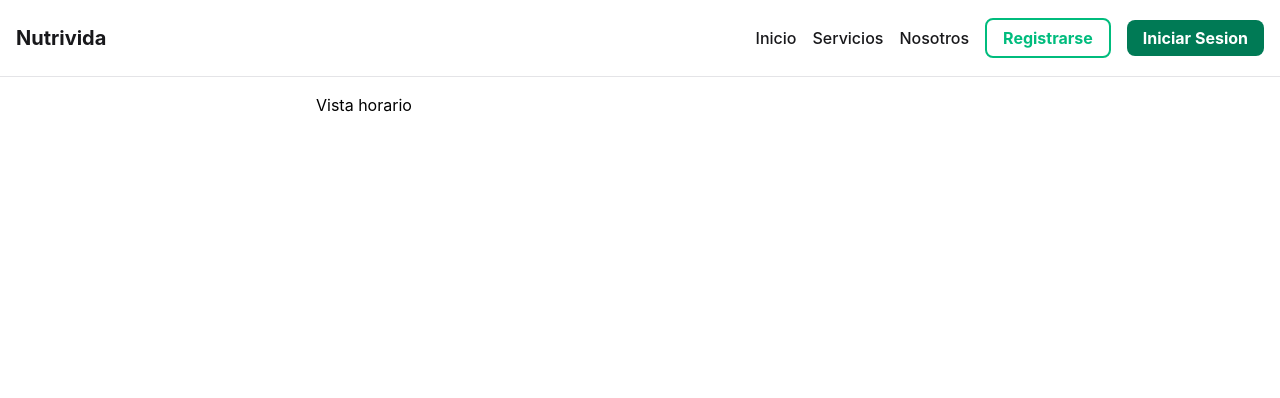
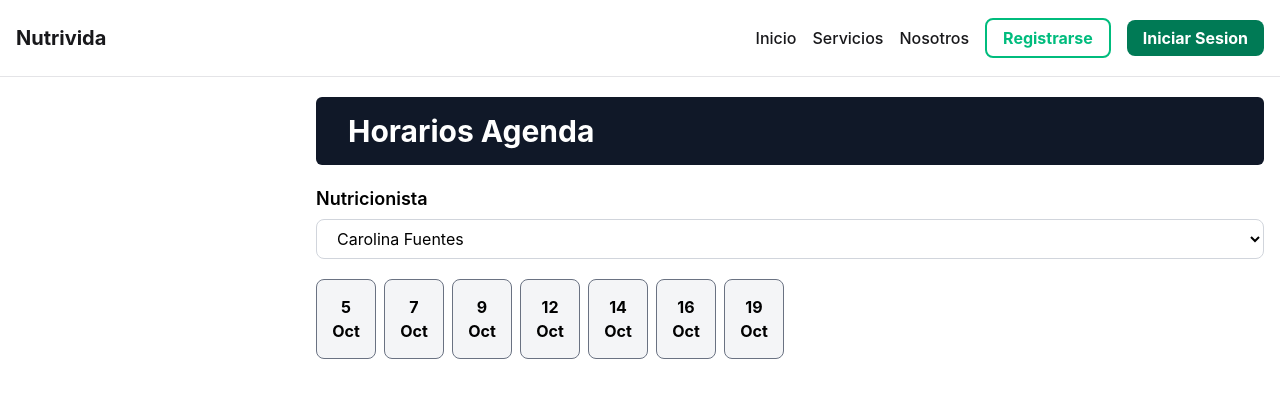
Before and after one commit to macayul-boop/Nutrivida, a React (Vite) app in the folder nutrivida/: page /secretario/horario in a window 1280 px wide. Shown: the top 398 px of the page. Built offline with nearby package versions, Linux system fonts and the light colour scheme.

Commit message:
Se agrego opcion de seleccionar nutricionista y obtener dias de atencion

```diff
--- a/nutrivida/src/componente/SelectorDia.jsx
+++ b/nutrivida/src/componente/SelectorDia.jsx
@@ -14,7 +14,7 @@ const MAPA_DIAS = {
 
 const MESES = ['Ene', 'Feb', 'Mar', 'Abr', 'May', 'Jun', 'Jul', 'Ago', 'Sep', 'Oct', 'Nov', 'Dic'];
 
-function SelectorDia({horario = [], diaSeleccionado, onSeleccionarDia}){
+function SelectorDia({horario = [], diaSeleccionado, onSeleccionarDia, diaSiguiente = true}){
 
     const diasDisponibles = useMemo(() => {
 
@@ -25,7 +25,10 @@ function SelectorDia({horario = [], diaSeleccionado, onSeleccionarDia}){
 
       const fechas = [];
       let fechaEvaluada = new Date();
+
+      if(diaSiguiente){
         fechaEvaluada.setDate(fechaEvaluada.getDate() + 1);
+      }
 
       // Buscamos hasta juntar 7 fechas
       while (fechas.length < 7) {
--- a/nutrivida/src/pages/secretario/SecretarioHorario.jsx
+++ b/nutrivida/src/pages/secretario/SecretarioHorario.jsx
@@ -1,8 +1,58 @@
+import { useState } from "react"
+import SelectorDia from "../../componente/SelectorDia"
+
+const nutricionistas = [
+    {id:2, nombre:"Carolina", apellidos:"Fuentes", horario:[{dia:"Lunes",horaInicio:"09:00",horaTermino:"17:00"},{dia:"Miercoles",horaInicio:"09:00",horaTermino:"17:00"},  { dia:"Viernes",horaInicio:"09:00",horaTermino:"17:00"}]},
+    {id:3, nombre:"Rodrigo", apellidos:"Sepulveda", horario:[{dia:"Martes",horaInicio:"09:00",horaTermino:"14:00"},{dia:"Jueves",horaInicio:"09:00",horaTermino:"14:00"},{dia:"Sabado",horaInicio:"09:00",horaTermino:"14:00"}]},
+    {id:4, nombre:"Daniela", apellidos:"Morales", horario:[{dia:"Lunes", horaInicio:"08:00", horaTermino:"13:00"},{dia:"Viernes",horaInicio:"08:00",horaTermino:"13:00"}]},
+    {id:5, nombre:"Rodrigo", apellidos:"Sepulveda", horario:[{dia:"Martes",horaInicio:"09:00",horaTermino:"14:00"},{dia:"Jueves",horaInicio:"09:00",horaTermino:"14:00"},{dia:"Sabado",horaInicio:"09:00",horaTermino:"14:00"}]},
+    {id:6, nombre:"Felipe", apellidos:"Araya", horario:[{dia:"Martes",horaInicio:"14:00",horaTermino:"19:00"},{dia:"Viernes",horaInicio:"14:00",horaTermino:"19:00"}]}
+]
+
+const reservas = [
+
+]
+
 function SecretarioHorario(){
+
+    const [nutricionistaId, setNutricionistaId] = useState(nutricionistas[0].id)
+    const [fecha, setFecha] = useState(null)
+
+    const nutricionistaSeleccionado = nutricionistas.find((n) => n.id === Number(nutricionistaId));
+
+    const handleNutricionistaChange = (e) => {
+        setNutricionistaId(Number(e.target.value));
+        setFecha(null);
+    };
+
+    const handleDiaChange = (nuevaFecha) => {
+        setFecha(nuevaFecha);
+    };
+
     return(
         <div>
             <main className="max-w-8xl overflow-x-hidden lg:ml-[300px] ml-0 lg:ml-20 p-4">
-                <p>Vista horario</p>
+                <section className="bg-gray-900 w-full mt-15 lg:mt-1 rounded-md">
+                    <h1 className="text-3xl font-bold text-white py-4 px-8">Horarios Agenda</h1>
+                </section>
+
+                <section className="flex flex-col mt-5 gap-1.5">
+                    <label className="font-semibold text-lg">Nutricionista</label>
+                    <select onChange={(e) => handleNutricionistaChange(e)} className="px-4 py-2 border border-gray-300 rounded-lg">
+                        {nutricionistas.map((value)=>(
+                            <option key={value.id} value={value.id}>{value.nombre} {value.apellidos}</option>
+                        ))}
+                    </select>
+                </section>
+
+                <section className="mt-5">
+                    <SelectorDia
+                        horario={nutricionistaSeleccionado?.horario}
+                        diaSeleccionado={fecha}
+                        onSeleccionarDia={handleDiaChange}
+                        diaSiguiente={false}
+                    />
+                </section>
             </main>
         </div>
     )
```
Lines whose indentation alone changed are shown as unchanged.
